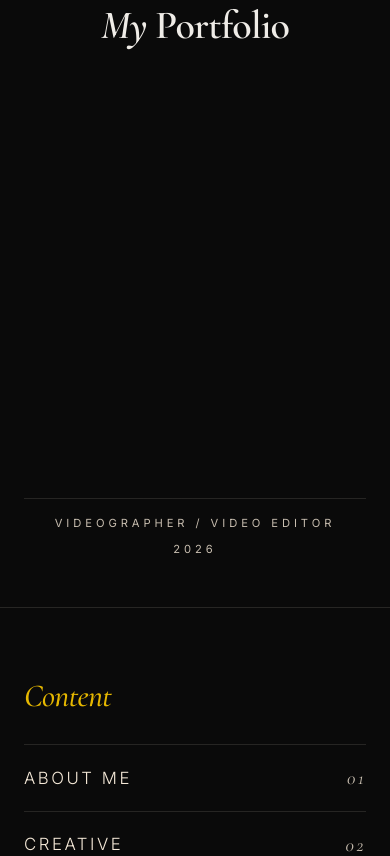
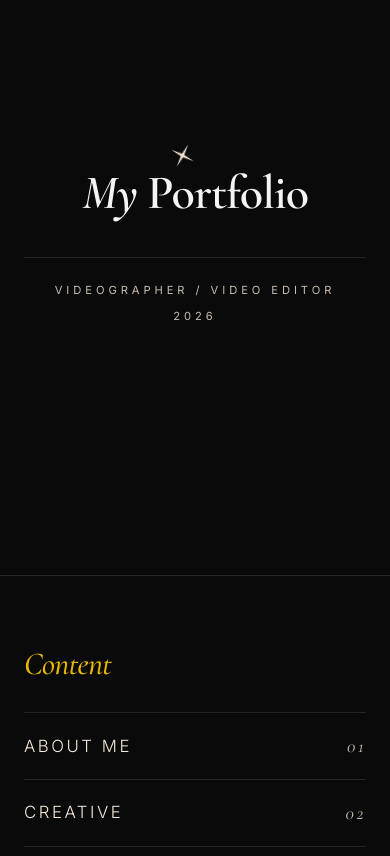
Before and after one commit to pachuau10/portfolio_opa, a Django app: page / in a window 390 px wide. Shown: the part 293-1149 px from the top of the page. Run offline with Django 5.2, Linux system fonts and the light colour scheme; data that the repository does not hold is empty; some libraries are stand-ins or nearby versions; some web fonts are replaced; grey boxes are pictures that could not be loaded.

Commit message:
remove hero full height gap

```diff
--- a/static/css/responsive.css
+++ b/static/css/responsive.css
@@ -1,17 +1,9 @@
-/* Responsive breakpoints */
-
-@media (max-width: 1100px) {
-  .two-col { grid-template-columns: 200px 1fr; }
-  .two-col .index-image { grid-column: 1 / -1; max-width: 360px; margin-top: 2rem; }
-  .gallery-grid { grid-template-columns: repeat(2, 1fr); }
-  .contact .two-col { grid-template-columns: 1fr; gap: 3rem; }
-  .timeline-item { grid-template-columns: 130px 1fr; }
-}
+/* --- THE CLEAN MOBILE FIX --- */
 
 @media (max-width: 900px) {
   .site-header { padding: 1rem 1.5rem; }
   .site-header.scrolled { padding: .75rem 1.5rem; }
-    .nav-toggle { display: flex; position: relative; z-index: 1100; }
+  .nav-toggle { display: flex; position: relative; z-index: 1100; }
 
   .nav-list {
     position: fixed; top: 0; right: 0;
@@ -27,15 +19,49 @@
   .nav-list.open { transform: translateX(0); }
   .nav-list a { font-size: 1.5rem; }
 
-  .hero { padding: 7rem 1.5rem 3rem; }
+  /* HERO GAP REPAIR START */
+  .hero {
+    padding: 6rem 1.5rem 2rem;
+    min-height: 85vh;
+    display: flex;
+    flex-direction: column;
+    justify-content: center; /* Pulls content to center instead of stretching */
+  }
+
+  .hero-grid {
+    display: flex !important;
+    flex-direction: column !important;
+    justify-content: center !important;
+    align-items: center !important;
+    gap: 1rem; /* Precise control of the space between image and text */
+  }
+
+  .hero-title {
+    font-size: clamp(3rem, 12vw, 6rem) !important;
+    margin: 0 !important; /* Removes the "pushing" force */
+    line-height: 1 !important;
+    text-align: center;
+  }
+
+  .hero-meta {
+    display: flex !important;
+    flex-direction: column !important;
+    gap: .5rem;
+    align-items: center;
+    text-align: center;
+    margin-top: 1.5rem !important; /* This is the only gap before the year */
+    padding-top: 1.5rem;
+    border-top: 1px solid var(--line);
+    width: 100%;
+    animation: fadeUp 1s var(--ease) 1s both;
+  }
+  /* HERO GAP REPAIR END */
+
   .hero-collage { height: 240px; margin-bottom: -3rem; }
   .collage-item { width: 160px; height: 200px; }
   .collage-1 { left: calc(50% - 200px); }
   .collage-2 { left: calc(50% - 80px); }
   .collage-3 { left: calc(50% + 60px); }
-  .sparkle { width: 32px; height: 32px; right: 5%; }
-  .line-2 { padding-left: 12%; }
-  .hero-meta { flex-direction: column; gap: .5rem; align-items: center; text-align: center; }
 
   .section { padding: 4.5rem 1.5rem; }
   .two-col { grid-template-columns: 1fr; gap: 2rem; }
@@ -45,22 +71,14 @@
   .gallery-head { flex-direction: column; align-items: flex-start; }
   .timeline-item { grid-template-columns: 1fr; gap: .5rem; padding: 1.25rem 0; }
   .about-stats { grid-template-columns: repeat(3, 1fr); gap: .5rem; }
-  .about-stats strong { font-size: 1.8rem; }
   .index-list a { font-size: 1.05rem; padding: 1.1rem 0; letter-spacing: .15em; }
-  .contact-info li { grid-template-columns: 1fr; gap: .25rem; }
   .site-footer { padding: 2rem 1.5rem; }
   .footer-row { flex-direction: column; align-items: flex-start; gap: .75rem; }
-  .footer-links { gap: 1.25rem; }
 }
 
 @media (max-width: 480px) {
   .hero-collage { height: 180px; }
   .collage-item { width: 120px; height: 150px; }
-  .collage-1 { left: calc(50% - 150px); }
-  .collage-2 { left: calc(50% - 60px); }
-  .collage-3 { left: calc(50% + 40px); }
   .about-stats { grid-template-columns: 1fr; }
   .about-stats li { flex-direction: row; gap: 1rem; align-items: center; }
-  .about-images { grid-template-columns: 1fr; }
-  .about-img-card { aspect-ratio: 16/10; }
 }
--- a/templates/portfolio/index.html
+++ b/templates/portfolio/index.html
@@ -20,7 +20,7 @@
       </svg>
     </div>
 
-<h1 class="hero-title" style="font-size: clamp(2.5rem, 6vw, 5rem); color: #F0EDE8;">
+<h1 class="hero-title">
     <em class="reveal">M</em><em class="reveal">y</em>
     <span class="italic reveal">Portfolio</span>
 </h1>
```
